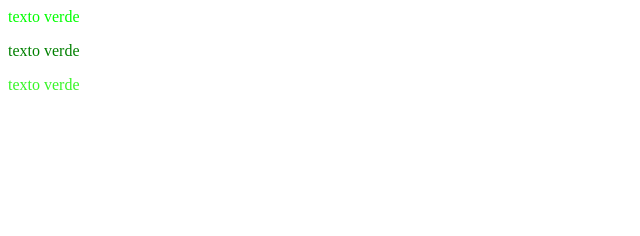
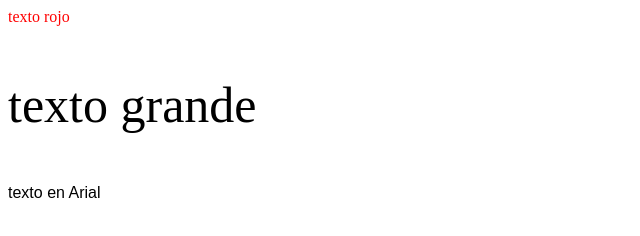
Before and after one commit to ariel-lima777/primer-html, a plain HTML site: page index.html in a window 1280 px wide. Shown: the whole page, without its empty margins (0-640 px from the left). Drawn offline with Linux system fonts and the light colour scheme.

Commit message:
tipografias y estilos

```diff
--- a/index.html
+++ b/index.html
@@ -1,7 +1,7 @@
 <html>
     <body>
-        <p style="color: #00FF00;">texto verde</p>
-        <p style="color: green;">texto verde</p>
-        <p style="color: rgb(56, 245, 39);">texto verde</p>
+        <p style="color: red;">texto rojo</p>
+        <p style="font-size: 50px;">texto grande</p>
+        <p style="font-family: Arial;">texto en Arial</p>
     </body>
 </html>
```
